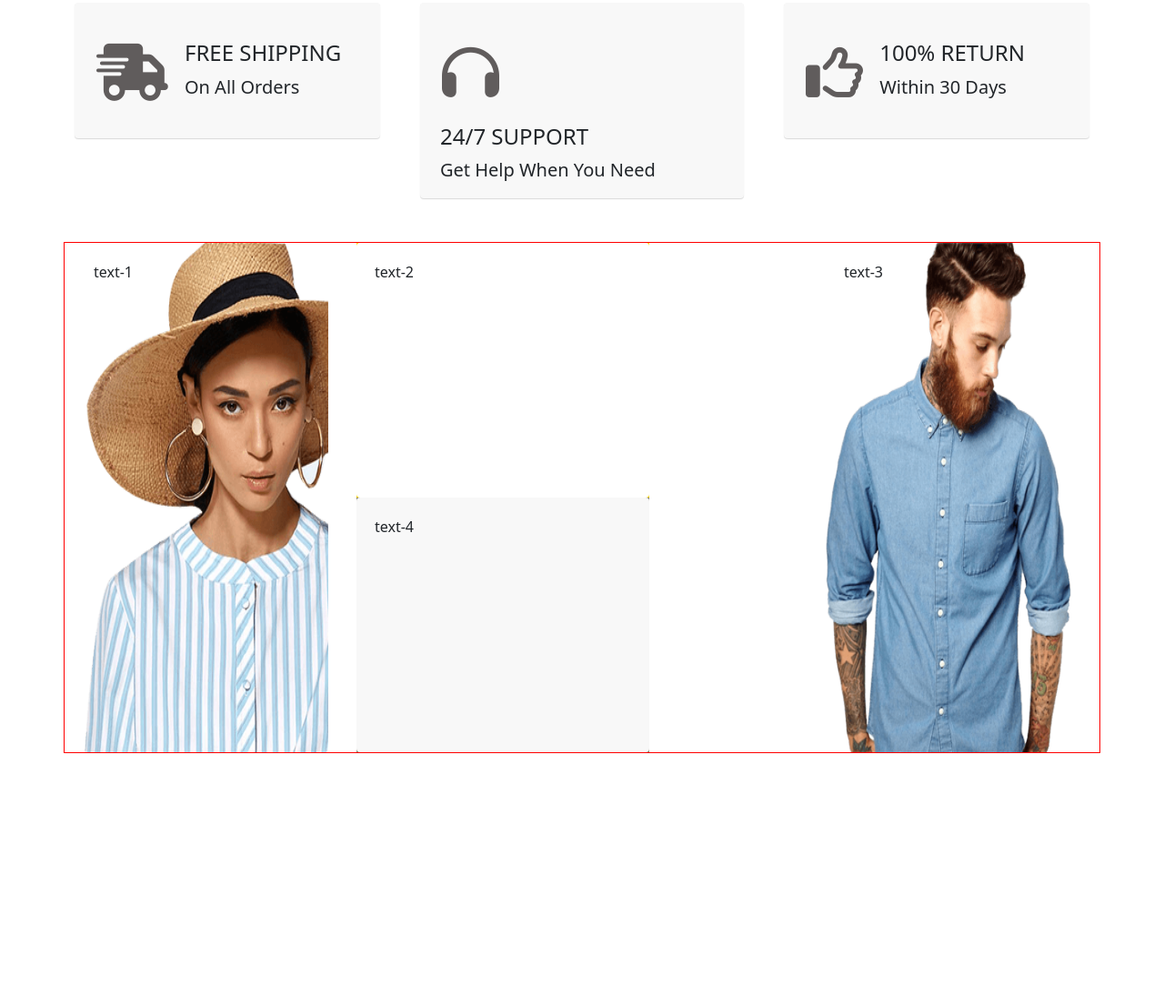
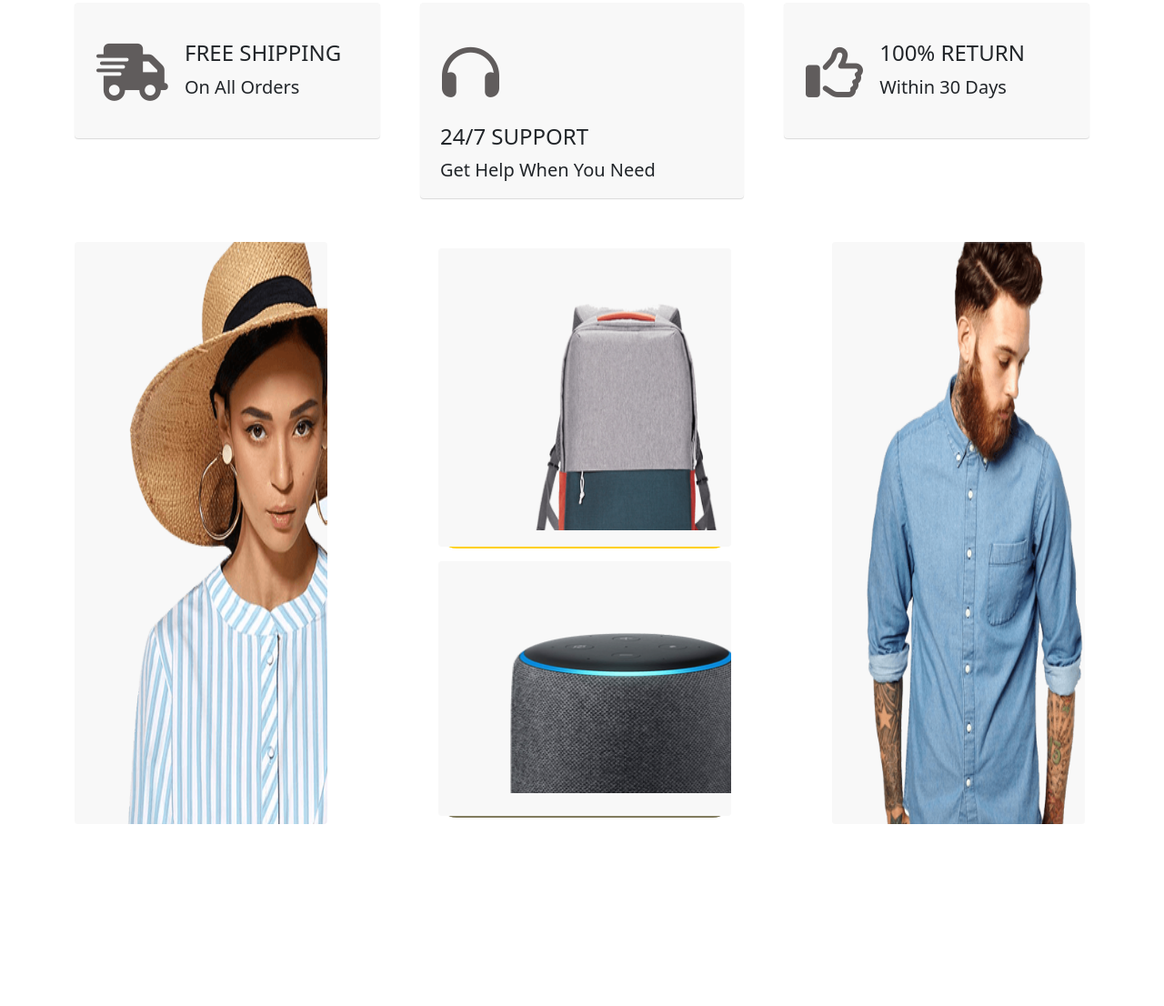
Before and after one commit to Ahsanelahii1105/admin, a plain HTML site: page index.html in a window 1280 px wide. Shown: the part 845-1951 px from the top of the page at 91% size. Drawn offline with nearby package versions, Linux system fonts and the light colour scheme.

Commit message:
File Uploaded

```diff
--- a/all/css/indexx.css
+++ b/all/css/indexx.css
@@ -163,7 +163,7 @@
 
 .grd
 {
-    border: 1px solid red;
+    /* border: 1px solid red; */
     display: grid;
     grid-template-columns: 289px 1fr 289px;
 }
@@ -185,11 +185,13 @@
 
 .lady
 {
+    background-color:  #f8f8f8 !important;
     border: none !important;
-    height: 70vh;
+    height: 80vh;
     background-image: url("img/lady.png");
     background-repeat: no-repeat;
-    background-size: 100% 100%;
+    background-size: 88% 101%;
+    background-position: 50px 0px;
 }
 
 #box3
@@ -202,11 +204,13 @@
 
 .man
 {
+    background-color:  #f8f8f8 !important;
     border: none !important;
     background-image: url("img/man.png");
     background-repeat: no-repeat;
-    background-size: 100% 100%;
-    height: 70vh;
+    background-size: 88% 101%;
+    background-position: 38px 0px;
+    height: 80vh;
 }
 
 #box2
@@ -218,14 +222,20 @@
 
 .bag
 {
+    background-image: url("img/bag.png");
+    background-size:  64% 76%;
+    background-repeat: no-repeat;
+    background-position: 104px 61px;
+    background-color:  #f8f8f8 !important;
     border: none !important;
-    height: 35vh;
+    height: 41vh;
 }
 
 .bag_speaker
 {
     /* height: 67vh; */
-    margin-left: 20px;
+    margin: 7px 111px;
+    border-radius: 20px;
 }
 
 #box4
@@ -237,6 +247,10 @@
 
 .speaker
 {
+    background-image: url("img/speaker.png");
+    background-repeat: no-repeat;
+    background-size: 76% 63%;
+    background-position: 79px 79px;
     background-color:  #f8f8f8 !important;
     border: none !important;
     height: 35vh;
--- a/index.html
+++ b/index.html
@@ -232,7 +232,7 @@
 
                 <div class="card lady">
 
-                        <div class="gridbox">text-1</div>
+                        <div class="gridbox"></div>
 
                 </div>
 
@@ -241,7 +241,7 @@
 
                 <div class="card bag">
 
-                        <div class="gridbox" >text-2</div>
+                        <div class="gridbox" ></div>
 
                 </div>
 
@@ -251,7 +251,7 @@
 
                 <div class="card man">
 
-                        <div class="gridbox" >text-3</div>
+                        <div class="gridbox" ></div>
 
                 </div>
 
@@ -262,7 +262,7 @@
                 <div class="card speaker">
 
                         <div class="gridbox" >
-                            text-4
+
                         </div>
 
                 </div>
```
